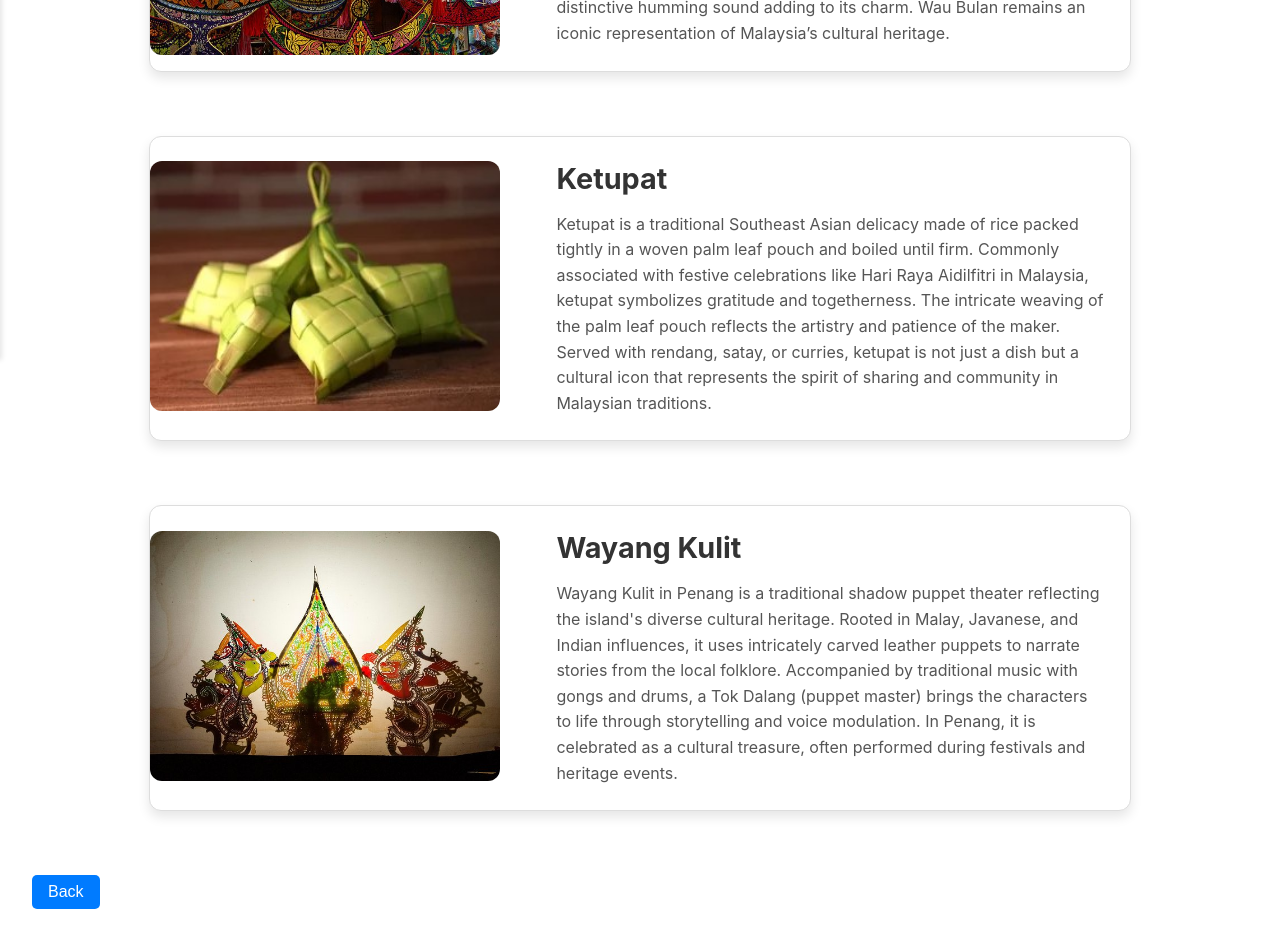
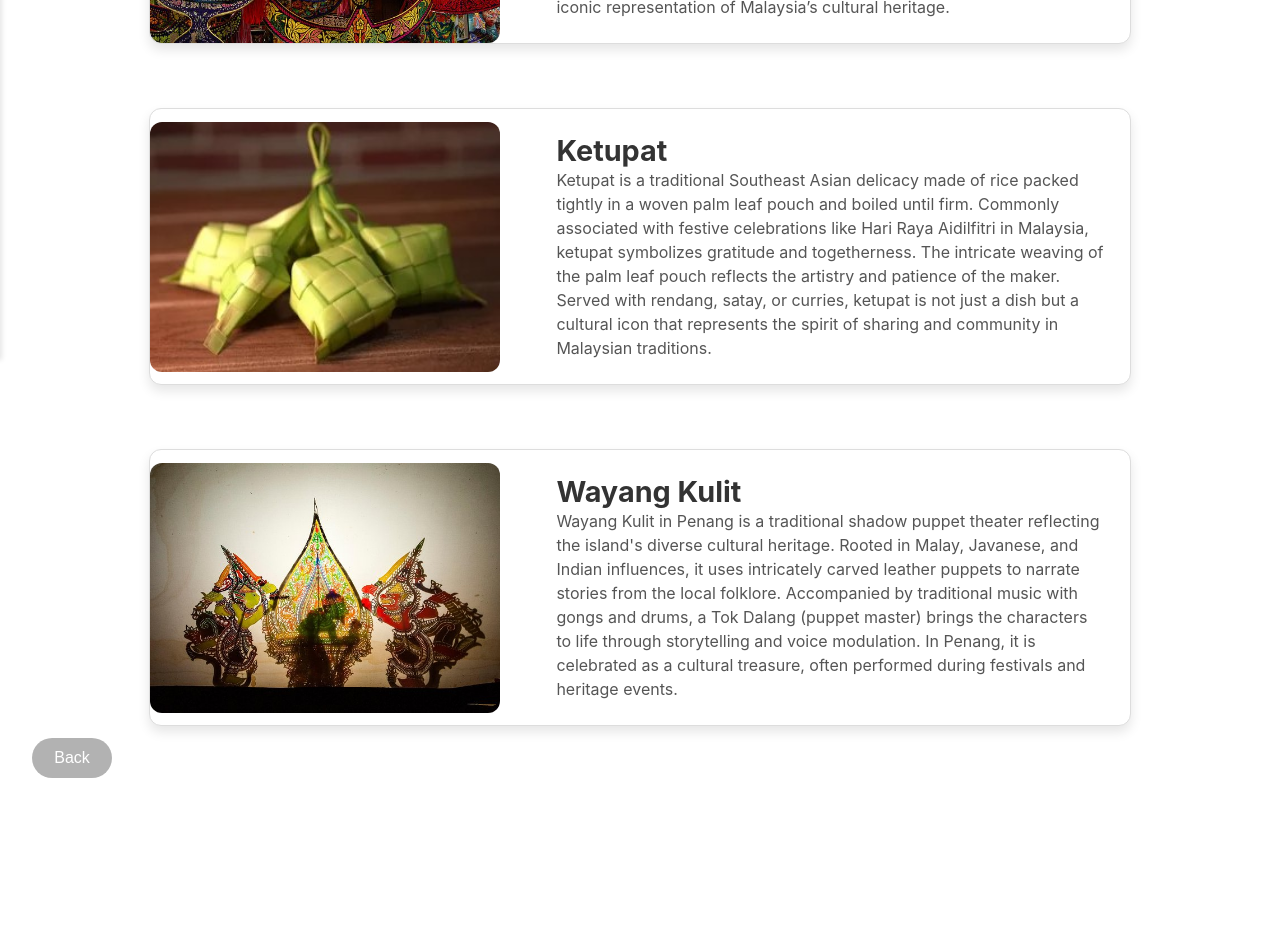
Before and after one commit to needydevil/Penang, a React (Create React App) app: page /malay-culture in a window 1280 px wide. Shown: the part 440-1381 px from the top of the page. After the commit the page ends 1270 px from the top, so only its background shows below. Built offline with nearby package versions, Linux system fonts and the light colour scheme.

Commit message:
fix culture card img issue and change button colour

```diff
--- a/src/pages/HistoryCulture/Culture.css
+++ b/src/pages/HistoryCulture/Culture.css
@@ -33,6 +33,7 @@
     border-radius: 12px;
     margin-right: 2rem;
     transition: transform 0.3s ease;
+    margin-bottom: -4px;
 }
 
 .card-content {
@@ -41,16 +42,16 @@
 }
 
 .card-content h2 {
-    margin: 0 0 1rem;
+    margin: 0 0 0;
     font-size: 1.8rem; /* Larger font size for readability on desktops */
     color: #333;
 }
 
 .card-content p {
-    margin: 0;
+    margin: 0 0 0;
     color: #555;
     font-size: 1rem;
-    line-height: 1.6; /* Improved line spacing for readability */
+    line-height: 1.5; /* Improved line spacing for readability */
 }
 
 /* Media Query for Tablets and Smaller Screens */
@@ -58,12 +59,12 @@
     .culture-card {
         flex-direction: column; /* Stack image and text vertically */
         text-align: center; /* Center-align content */
-        width: 90%; /* Adjust width for smaller screens */
+        width: 100%; /* Adjust width for smaller screens */
     }
 
     .card-image img {
         width: 100%; /* Image fills card width */
-        height: auto; /* Maintain aspect ratio */
+        height: 100%; /* Maintain aspect ratio */
         border-radius: 12px 12px 0 0; /* Rounded corners at the top */
         margin-right: 0;
         margin-bottom: 1rem; /* Space between image and text */
@@ -85,19 +86,28 @@
 }
 
 .back-button {
-    margin-top: 2rem;
-    padding: 0.5rem 1rem;
-    font-size: 1rem;
-    cursor: pointer;
-    border-radius: 5px;
-    background-color: #007bff;
-    color: white;
-    border: none;
-    transition: background-color 0.3s ease;
+        position: absolute;
+        top: 50%;
+        transform: translateY(-50%);
+        background-color: rgba(0, 0, 0, 0.5);
+        color: #fff;
+        border: none;
+        border-radius: 50%;
+        width: 40px;
+        height: 40px;
+        cursor: pointer;
+        display: flex;
+        align-items: center;
+        justify-content: center;
+        z-index: 10;
+        transition: background-color 0.3s ease;
+        opacity: 0.4;
 }
 
 .back-button:hover {
-    background-color: #0056b3; /* Darker blue on hover */
+    background-color: rgba(0, 0, 0, 0.8);
+    opacity: 1;
+    transition: opacity ease 0.5s;
 }
 
 /* Media Query for Mobile Phones */
--- a/src/pages/HistoryCulture/history.css
+++ b/src/pages/HistoryCulture/history.css
@@ -37,8 +37,23 @@
     transition: background-color 0.3s ease;
 }
 
+.back-button {
+        background-color: rgba(0, 0, 0, 0.5);
+        color: #fff;
+        position: relative;
+        border: none;
+        border-radius: 20px;
+        width: 80px;
+        height: 40px;
+        cursor: pointer;
+        transition: background-color 0.3s ease;
+        opacity: 0.6;
+}
+
 .back-button:hover {
-    background-color: #0056b3;
+    background-color: rgba(0, 0, 0, 0.8);
+    opacity: 1;
+    transition: opacity ease 0.5s;
 }
 
 /* Title styling */
```
